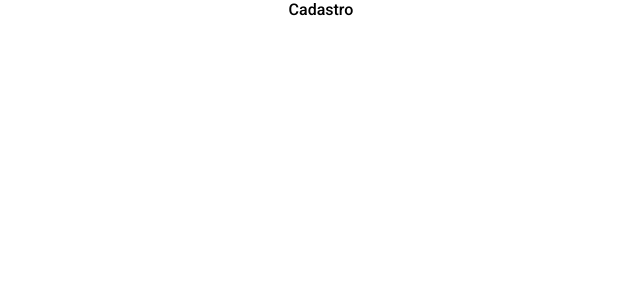
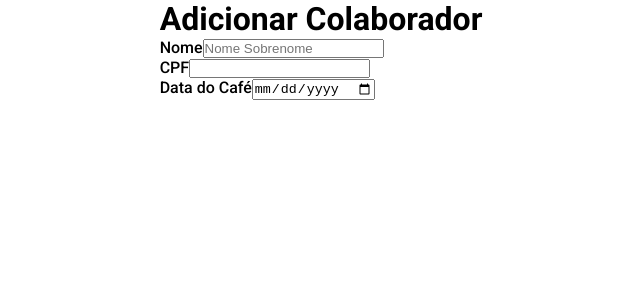
Before and after one commit to nhsneto/cafe-frontend, a React (Vite) app: page /cadastro in a window 1280 px wide. Shown: the top 300 px of the page, without its empty margins (319-959 px from the left). Built offline with nearby package versions, Linux system fonts and the light colour scheme.

Commit message:
Adiciona inputs em Cadastro

```diff
--- a/package.json
+++ b/package.json
@@ -12,6 +12,7 @@
     "react": "^18.2.0",
     "react-dom": "^18.2.0",
     "react-icons": "^4.8.0",
+    "react-input-mask": "^2.0.4",
     "react-router-dom": "^6.10.0"
   },
   "devDependencies": {
--- a/src/Routes/Cadastro.jsx
+++ b/src/Routes/Cadastro.jsx
@@ -1,5 +1,70 @@
+import { useState } from "react";
+import InputMask from "react-input-mask";
+import styles from "./Cadastro.module.css";
+
 function Cadastro() {
-  return <p>Cadastro</p>;
+  const [nome, setNome] = useState("");
+  const [cpf, setCpf] = useState("");
+  const [dataCafe, setDataCafe] = useState("");
+
+  function getDataDeAmanha() {
+    const data = new Date();
+    data.setDate(data.getDate() + 1);
+    let dia = data.getDate();
+    let mes = data.getMonth() + 1;
+    const ano = data.getFullYear();
+    if (dia < 10) {
+      dia = `0${dia}`;
+    }
+    if (mes < 10) {
+      mes = `0${mes}`;
+    }
+    return `${ano}-${mes}-${dia}`;
+  }
+
+  function adicionaColaborador() {}
+
+  return (
+    <div className={styles.container}>
+      <h1>Adicionar Colaborador</h1>
+      <form onSubmit={adicionaColaborador}>
+        <div>
+          <label htmlFor="nome">Nome</label>
+          <input
+            id="nome"
+            type="text"
+            placeholder="Nome Sobrenome"
+            value={nome}
+            onChange={(e) => {
+              setNome(e.target.value);
+            }}
+          />
+        </div>
+
+        <div>
+          <label htmlFor="cpf">CPF</label>
+          <InputMask
+            id="cpf"
+            type="text"
+            mask="999.999.999-99"
+            value={cpf}
+            onChange={(e) => setCpf(e.target.value)}
+          />
+        </div>
+
+        <div>
+          <label htmlFor="dataCafe">Data do Café</label>
+          <input
+            id="dataCafe"
+            type="date"
+            min={getDataDeAmanha()}
+            value={dataCafe}
+            onChange={(e) => setDataCafe(e.target.value)}
+          />
+        </div>
+      </form>
+    </div>
+  );
 }
 
 export default Cadastro;
```
Also changed, not shown: 1 other file (tests, documents, lock files or other folders).
